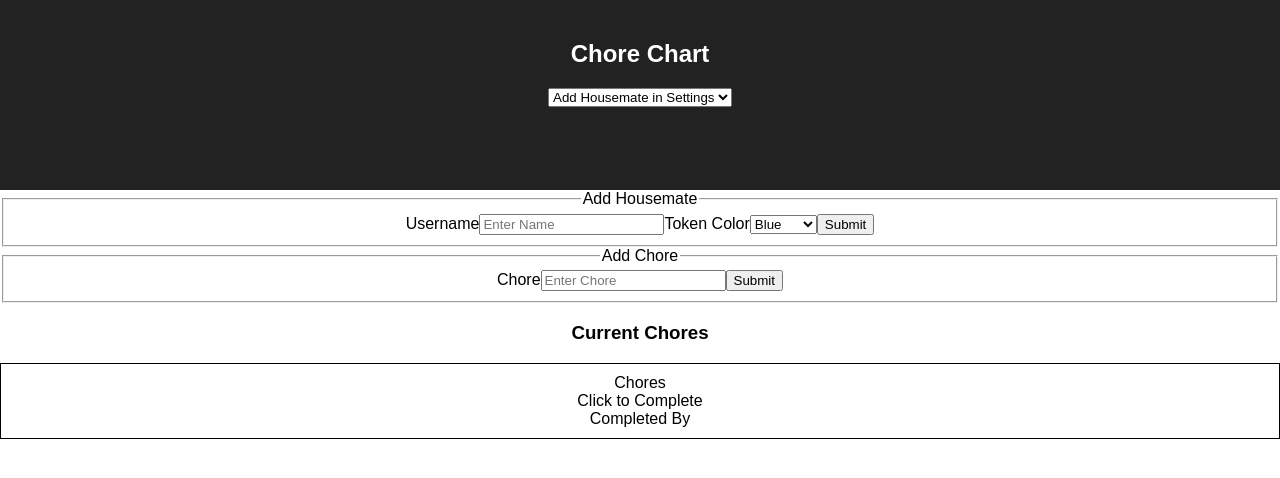
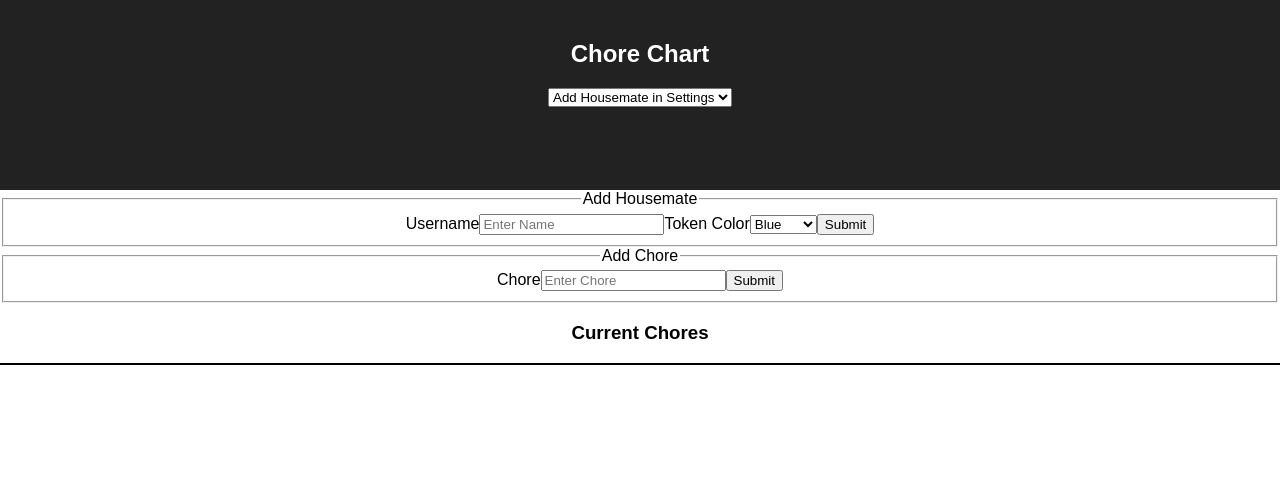
Before and after one commit to jayullman/chore-chart, a React (Create React App) app: page / in a window 1280 px wide. Shown: the top 478 px of the page. Built offline with nearby package versions, Linux system fonts and the light colour scheme.

Commit message:
Refactor ChoreTable.js

```diff
--- a/src/components/ChoreTable.js
+++ b/src/components/ChoreTable.js
@@ -1,3 +1,5 @@
+// TODO: Add completedBy property to chores and action to add users
+
 import React, { Component } from 'react';
 
 export default function ChoreTable(props) {
@@ -7,13 +9,18 @@ export default function ChoreTable(props) {
 
   const rows = choreList.map((chore, i) => {
     return (
-      <div key={i + '_' + chore.title}>
+      <div
+        key={i + '_' + chore.title}
+        className="chore-row"
+      >
         <div>
           {chore.title}
         </div>
         <div>
           <button>Complete</button>
         </div>
+        {/* TODO */}
+        {/*{chore.completedBy}*/}
         <div>
 
         </div>
@@ -23,12 +30,8 @@ export default function ChoreTable(props) {
 
   return (
     <div className="chore-table">
-      <div>
-        <div>Chores</div>
-        <div>Click to Complete</div>
-        <div>Completed By</div>
+
           {rows}
-      </div>
     </div>
   )
 }
--- a/src/style/App.css
+++ b/src/style/App.css
@@ -21,12 +21,16 @@
 
 .chore-table {
   border: 1px solid black;
-  padding: 10px;
-  border-collapse: collapse;
+  display: flex;
+  align-items: flex-start;
+  flex-direction: column;
 
 }
 
-td {
-  border: 1px solid black;
+.chore-row div {
+  display: inline-block;
+}
 
-}
+/*.chore-table div {
+  display: inline-block;
+}*/
```
